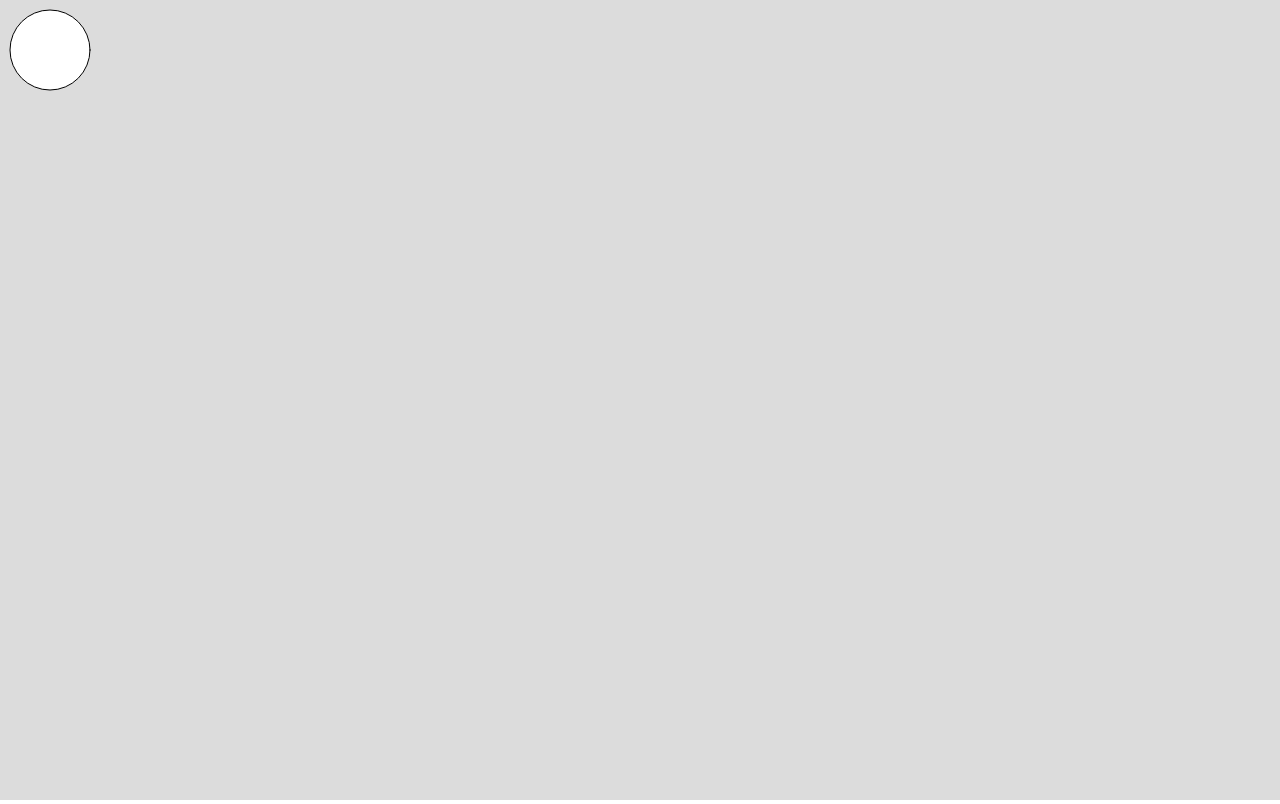
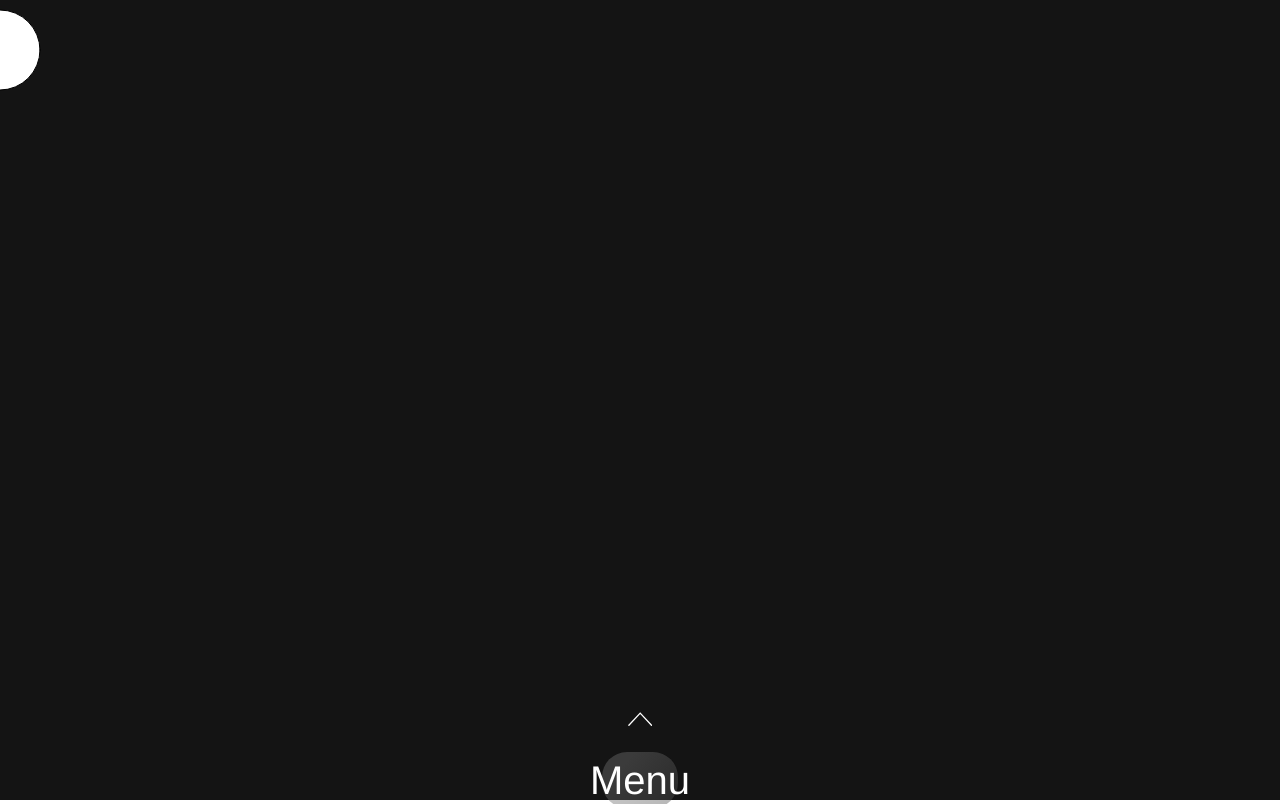
Before and after one commit to apclegacy/tree-table, a Vue app: page / in a window 1280 px wide. Built offline with nearby package versions, Linux system fonts and the light colour scheme.

Commit message:
feat: initial menu

```diff
--- a/src/App.vue
+++ b/src/App.vue
@@ -2,17 +2,20 @@
 import { defineComponent } from 'vue';
 
 import EarthViewer from '@/components/EarthViewer.vue';
+import Overlay from '@/components/Overlay.vue';
 
 export default defineComponent({
   name: 'App',
   components: {
     EarthViewer,
+    Overlay,
   },
 });
 </script>
 
 <template>
   <div>
+    <overlay />
     <earth-viewer />
   </div>
 </template>
@@ -25,5 +28,14 @@ body {
   font-family: Avenir, Helvetica, Arial, sans-serif;
   -webkit-font-smoothing: antialiased;
   -moz-osx-font-smoothing: grayscale;
+  color: white;
+
+  p {
+    font-size: 250%;
+  }
+
+  h2 {
+    font-size: 350%;
+  }
 }
 </style>
--- a/src/components/Overlay.vue
+++ b/src/components/Overlay.vue
@@ -1,7 +1,118 @@
 <script lang="ts">
-import { defineComponent } from 'vue';
+import { computed, defineComponent, ref } from 'vue';
+
+// import Category from '@/components/Category';
 
 export default defineComponent({
   name: 'Overlay',
+  /* components: {
+    Category,
+  }, */
+  setup() {
+    const menuOpen = ref(false);
+
+    const toggleMenu = () => { menuOpen.value = !menuOpen.value; };
+    const menuOpenClass = computed(() => (menuOpen.value ? 'menu-open' : ''));
+
+    return {
+      toggleMenu,
+      menuOpenClass,
+    };
+  },
 });
 </script>
+
+<template>
+  <div class="overlay" :class="menuOpenClass">
+    <div class="menu" :class="menuOpenClass">
+      <span class="menu-item menu-indicator" :class="menuOpenClass">
+        <svg viewBox="0 0 55 55" fill="none" xmlns="http://www.w3.org/2000/svg">
+          <path d="M53.848 30.48L27.924 2.584 2 30.48"
+            stroke="#fff" stroke-width="3" stroke-linecap="round"/>
+        </svg>
+      </span>
+      <span class="menu-item menu-toggle" :class="menuOpenClass" @click="toggleMenu">
+        <p>Menu</p>
+      </span>
+      <span class="menu-item">
+        <h2>About</h2>
+      </span>
+      <span class="menu-item">
+        <h2>Projects</h2>
+      </span>
+      <span class="menu-item">
+        <h2>Interactive Projects</h2>
+      </span>
+    </div>
+  </div>
+</template>
+
+<style lang="scss" scoped>
+  .overlay {
+    width: 100vw;
+    height: 100vh;
+
+    position: fixed;
+    top: 0;
+    left: 0;
+
+    display: flex;
+    flex-direction: column;
+    justify-content: center;
+
+    &.menu-open {
+      backdrop-filter: blur(2px);
+    }
+
+    .menu {
+      height: 100vh;
+
+      display: flex;
+      flex-direction: column;
+      justify-content: flex-end;
+      align-items: center;
+
+      transform: translateY(31vh);
+
+      &.menu-open {
+        transform: translateY(0);
+      }
+
+      .menu-item {
+        $margin: 2vh;
+        height: 8vh;
+        width: 20vw;
+
+        &.menu-toggle {
+          height: 7vh;
+          width: 6vw;
+          margin: 0;
+          &.menu-open {
+            margin-bottom: $margin;
+          }
+        }
+
+        &.menu-indicator {
+          height: 3vh;
+          width: 3vh;
+          background: none;
+           &.menu-open {
+            display: none;
+          }
+        }
+
+        margin-bottom: $margin;
+
+        display: flex;
+        flex-direction: row;
+        justify-content: center;
+        align-items: center;
+
+        background: linear-gradient(
+          131.45deg, rgba(120, 120, 120, 0.4) 25.82%, rgba(56, 56, 56, 0.4) 135.64%);;
+        backdrop-filter: blur(200px);
+        border-radius: 25px;
+      }
+    }
+  }
+</style>
--- a/src/sketches/defaultSketch.ts
+++ b/src/sketches/defaultSketch.ts
@@ -9,8 +9,8 @@ const defaultSketch = (height: number, width: number) => ((p: P5) => {
     p.createCanvas(width, height);
   };
   p.draw = () => {
-    p.background(220);
-    p.ellipse(50, 50, 80, 80);
+    p.background(20);
+    p.ellipse(0, 50, 80, 80);
   };
 });
 
```
